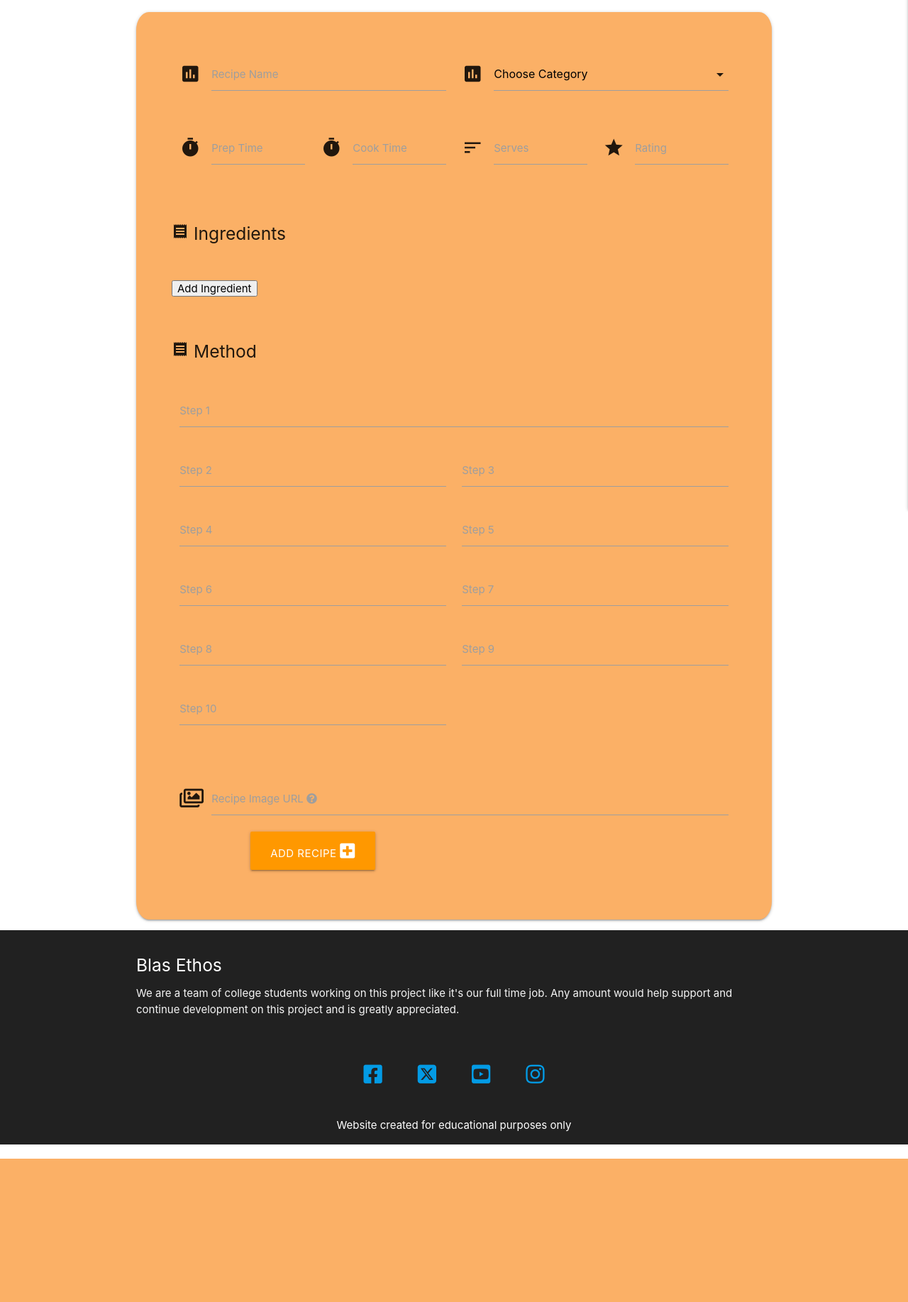
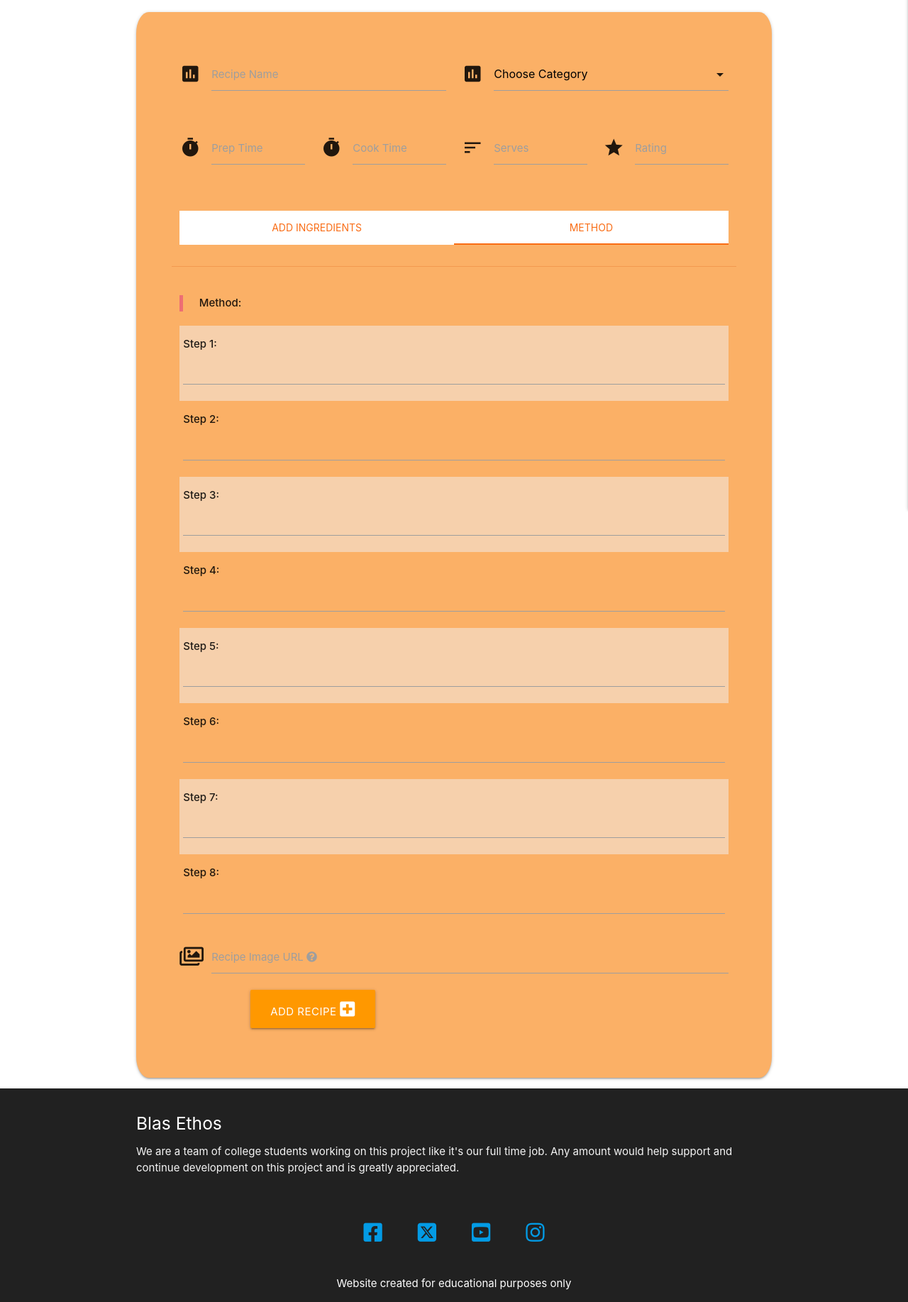
Before and after one commit to lisaloudness/Blas, a Flask app: page /add_recipes in a window 1280 px wide. Shown: the part 142-1977 px from the top of the page at 71% size. Before the commit the page ends 1775 px from the top, so only its background shows below. Run offline with Flask 3, Linux system fonts and the light colour scheme; a database or web service that is not in the repository returns one stand-in record (values such as "Sample title"); some libraries are stand-ins or nearby versions; some web fonts are replaced.

Commit message:
Add & style tab inputs on add_recipe.html

```diff
--- a/templates/add_recipes.html
+++ b/templates/add_recipes.html
@@ -5,6 +5,7 @@
   <h3 class="header center orange-text">Add A New Recipe</h3>
     <form  method="POST" action="{{ url_for('add_recipes') }}">
       <div class="row card-panel" id="edit_container">
+
         <div class="row">
           <div class="input-field col s6">
             <i class="material-icons prefix">poll</i>
@@ -23,6 +24,7 @@
           </div>
         </div>
         <div class="row">
+
           <div class="input-field col s6 m3 l3">
             <i class="material-icons prefix">timer</i>
               <input class="materialize-textarea" type="text" id="prep_time" name="prep_time" min="5" max="120">
@@ -48,78 +50,86 @@
           </div>
         </div><br>
 
-          <div class="container-fluid">
         <div class="row">
-            <h5><i class="material-icons prefix" id="container_icon">receipt</i> Ingredients</h5><br>
+          <div class="col s12 m12 l12">
+            <ul class="tabs">
+              <li class="tab col s6 m6 l6"><a href="#tab1" id="btn">Add Ingredients</a></li>
+              <li class="tab col s6 m6 l6"><a class="active" href="#tab2">Method</a></li>
+            </ul>
           </div>
-          <button id="btn"> Add Ingredient </button>
 
+            <table>
+              <tbody>
+                <tr id="table_border" class="col s12">
+                  <td>
                     <div id="ip_div">
                       <!--   <label for="ingredient_1"></label>
                   <input type="number" id="ingredient_1" name="ingredient_1" placeholder="ingredient_1">
                   <label for="num2">num2:</label>
                   <input type="number" id="num2" name="num2" placeholder="num2"> -->
                     </div>
-            <br>
+                  </td>
 
-
-        </div><br>
-
-        <div class="container-fluid">
-        <h5><i class="material-icons prefix" id="container_icon">receipt</i> Method</h5><br>
-      <div class="row">
-        <div class="input-field col s12 m12 l12">
-          <input id="method_1" name="method_1" type="text" class="materialize-textarea validate">
-          <label for="method_1">Step 1</label>
+              </tbody>
+            </table>
         </div>
 
-        <div class="input-field col s12 m6 l6">
+        <div id="tab2" class="col s12">
+          <blockquote><strong>Method:</strong></blockquote>
+            <table class="striped">
+              <tbody>
+                <tr>
+                  <td><strong>Step 1: </strong><br>
+                    <input id="method_1" name="method_1" type="text" class="materialize-textarea validate">
+                      <label for="method_1"></label>
+                  </td>
+                </tr>
+                <tr>
+                  <td><strong>Step 2: </strong><br>
                     <input id="method_2" name="method_2" type="text" class="materialize-textarea validate">
-          <label for="method_2">Step 2</label>
+                      <label for="method_2"></label>
+                  </td>
+                </tr>
+                <tr>
+                  <td><strong>Step 3: </strong><br>
+                    <input id="method_3" name="method_3" type="text" class="materialize-textarea validate">
+                      <label for="method_3"></label>
+                  </td>
+                </tr>
+                <tr>
+                  <td><strong>Step 4: </strong><br>
+                    <input id="method_4" name="method_4" type="text" class="materialize-textarea validate">
+                    <label for="method_4"></label>
+                  </td>
+                </tr>
+                <tr>
+                  <td><strong>Step 5: </strong><br>
+                    <input id="method_5" name="method_5" type="text" class="materialize-textarea validate">
+                    <label for="method_5"></label>
+                  </td>
+                </tr>
+                <tr>
+                  <td><strong>Step 6: </strong><br>
+                    <input id="method_6" name="method_6" type="text" class="materialize-textarea validate">
+                    <label for="method_6"></label>
+                  </td>
+                </tr>
+                <tr>
+                  <td><strong>Step 7: </strong><br>
+                    <input id="method_7" name="method_7" type="text" class="materialize-textarea validate">
+                    <label for="method_7"></label>
+                  </td>
+                </tr>
+                <tr>
+                  <td><strong>Step 8: </strong><br>
+                    <input id="method_8" name="method_8" type="text" class="materialize-textarea validate">
+                    <label for="method_8"></label>
+                  </td>
+                </tr>
+              </tbody>
+            </table>
         </div>
 
-        <div class="input-field col s12 m6 l6">
-          <input id="method_3" name="method_3" type="text" class="materialize-textarea validate">
-          <label for="method_3">Step 3</label>
-        </div>
-
-        <div class="input-field col s12 m6 l6">
-          <input id="method_4" name="method_4" type="text" class="materialize-textarea validate">
-          <label for="method_4">Step 4</label>
-        </div>
-
-        <div class="input-field col s12 m6 l6">
-          <input id="method_5" name="method_5" type="text" class="materialize-textarea validate">
-          <label for="method_5">Step 5</label>
-        </div>
-
-        <div class="input-field col s12 m6 l6">
-          <input id="method_6" name="method_6" type="text" class="materialize-textarea validate">
-          <label for="method_6">Step 6</label>
-        </div>
-
-        <div class="input-field col s12 m6 l6">
-          <input id="method_7" name="method_7" type="text" class="materialize-textarea validate">
-          <label for="method_7">Step 7</label>
-        </div>
-
-        <div class="input-field col s12 m6 l6">
-          <input id="method_8" name="method_8" type="text" class="materialize-textarea validate">
-          <label for="method_8">Step 8</label>
-        </div>
-
-        <div class="input-field col s12 m6 l6">
-          <input id="method_9" name="method_9" type="text" class="materialize-textarea validate">
-          <label for="method_9">Step 9</label>
-        </div>
-
-        <div class="input-field col s12 m6 l6">
-          <input id="method_10" name="method_10" type="text" class="materialize-textarea validate">
-          <label for="method_10">Step 10</label>
-        </div>
-      </div>
-
-    </div><br>
         <!-- recipe url input field-->
         <div class="input-field col s12">
           <i class="far fa-images prefix"></i>
```
Also changed, not shown: templates/edit_recipes.html (+127 -90 lines). Lines whose indentation alone changed are shown as unchanged.
